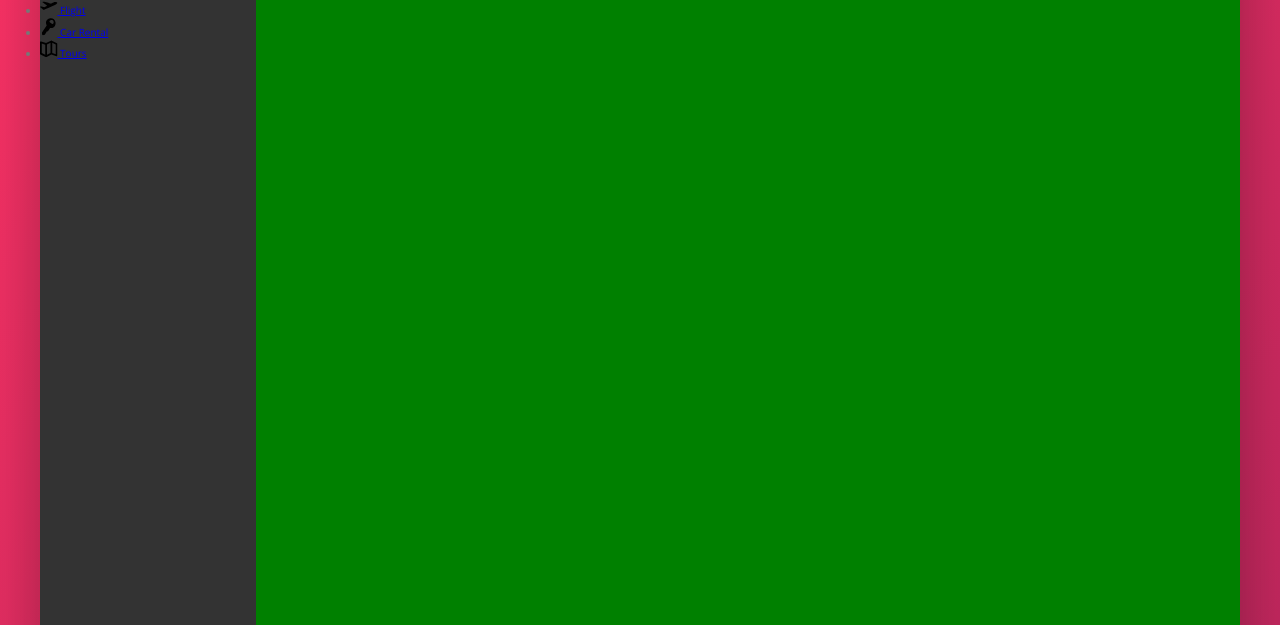
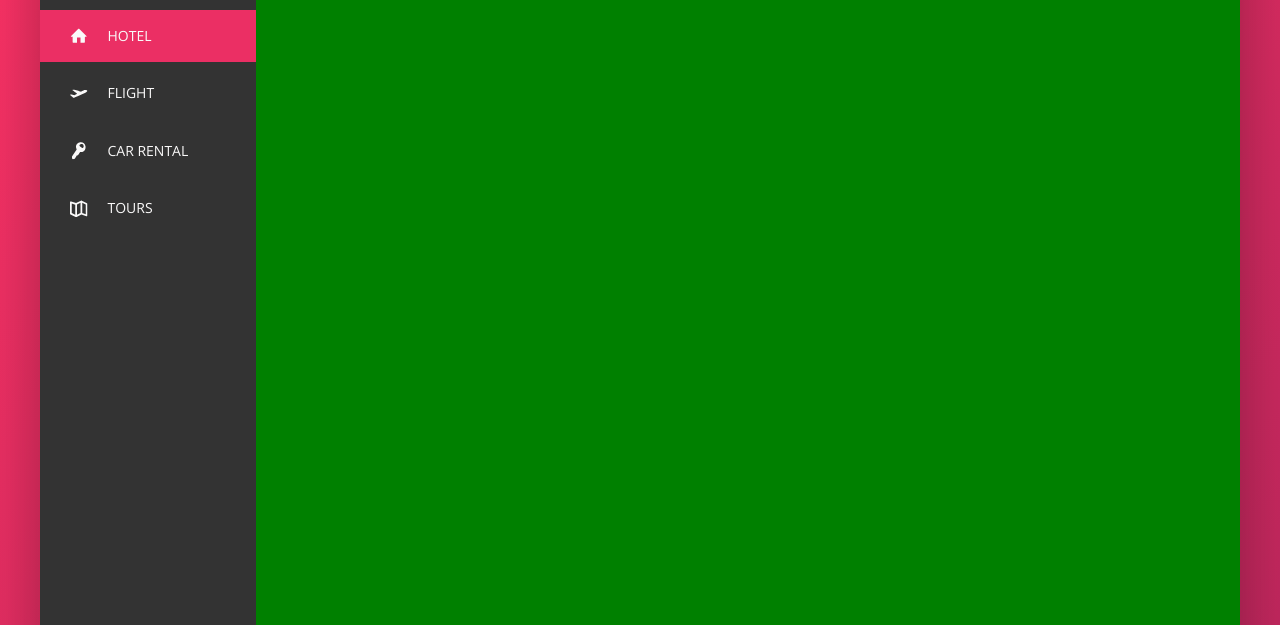
Before and after one commit to JacquesBeets/trillo-flexbox, a website: page index.html in a window 1280 px wide. Shown: the part 175-800 px from the top of the page. Drawn offline with nearby package versions, Linux system fonts and the light colour scheme.

Commit message:
completed side nav

```diff
--- a/index.html
+++ b/index.html
@@ -48,7 +48,7 @@
         <div class="content">
             <nav class="sidebar">
                 <ul class="side-nav">
-                    <li class="side-nav__item">
+                    <li class="side-nav__item side-nav__item--active">
                         <a href="#" class="side-nav__link">
                             <svg class="side-nav__icon">
                                 <use xlink:href="img/icons/sprite.svg#icon-home"></use>
--- a/sass/_components.scss
+++ b/sass/_components.scss
@@ -119,15 +119,59 @@
 //SIDE NAVIGATION
 
 .side-nav {
+  font-size: 1.4rem;
+  list-style: none;
+  margin-top: 3.5rem;
+
   &__item {
+    position: relative;
+
+    &:not(:last-child) {
+      margin-bottom: 0.5rem;
+    }
   }
 
-  &__link {
+  &__item::before {
+    content: "";
+    position: absolute;
+    top: 0;
+    left: 0;
+    height: 100%;
+    width: 3px;
+    background-color: var(--color-primary);
+    transform: scaleY(0);
+    transition: transform 0.3s, 0.2s width cubic-bezier(1, 0, 0, 1) 0.3s,
+      background-color 0.1s;
+  }
+
+  &__item:hover::before,
+  &__item--active::before {
+    transform: scaleY(1);
+    width: 100%;
+  }
+
+  &__item:active::before {
+    background-color: var(--color-primary-light);
+  }
+  &__link:link,
+  &__link:visited {
+    color: var(--color-grey-light-1);
+    text-decoration: none;
+    text-transform: uppercase;
+    display: block;
+    padding: 1.5rem 3rem;
+    position: relative;
+    z-index: 10;
+
+    display: flex;
+    align-items: center;
   }
 
   &__icon {
     width: 1.75rem;
     height: 1.75rem;
+    margin-right: 2rem;
+    fill: currentColor;
   }
 }
 
```
Also changed, not shown: css/style.css.
